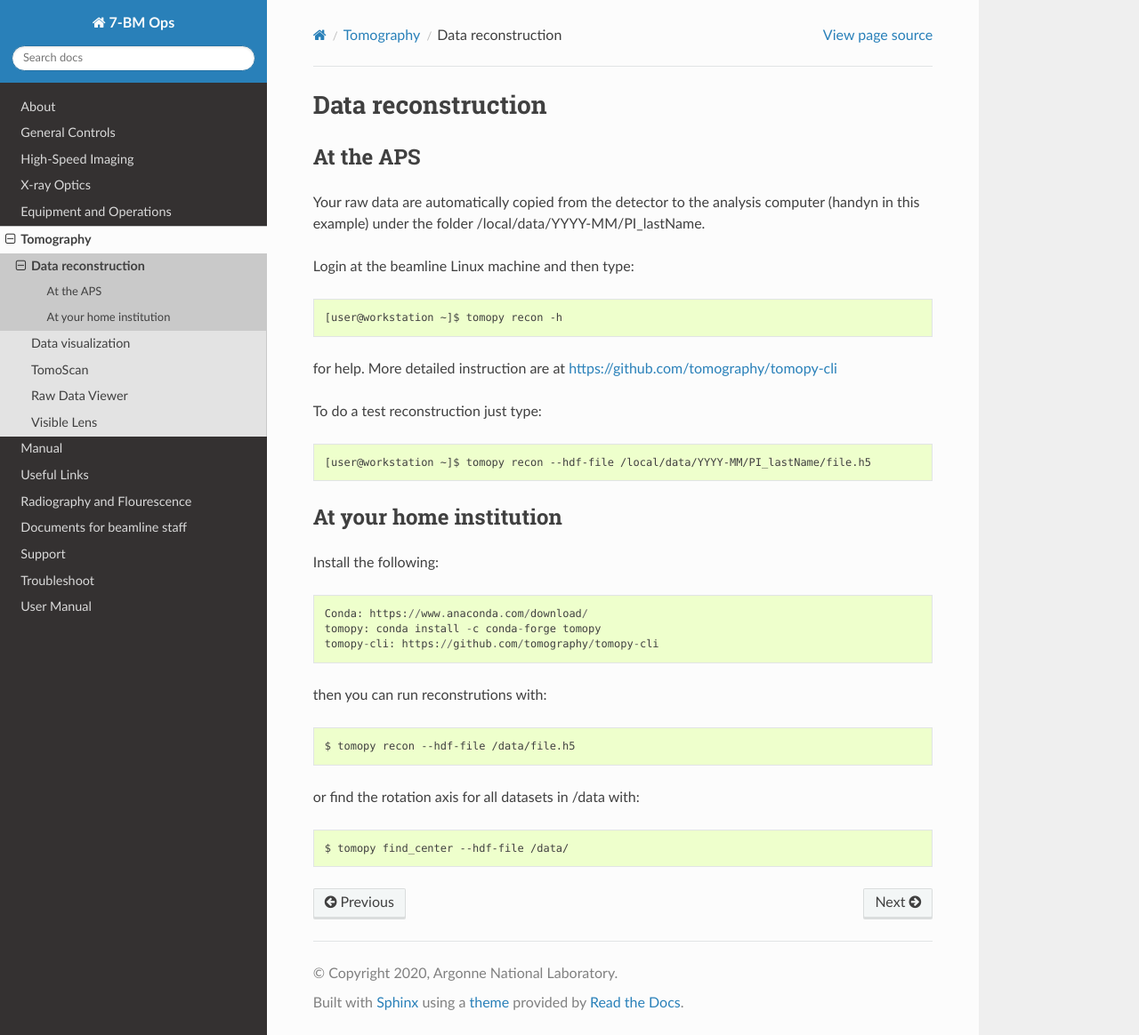
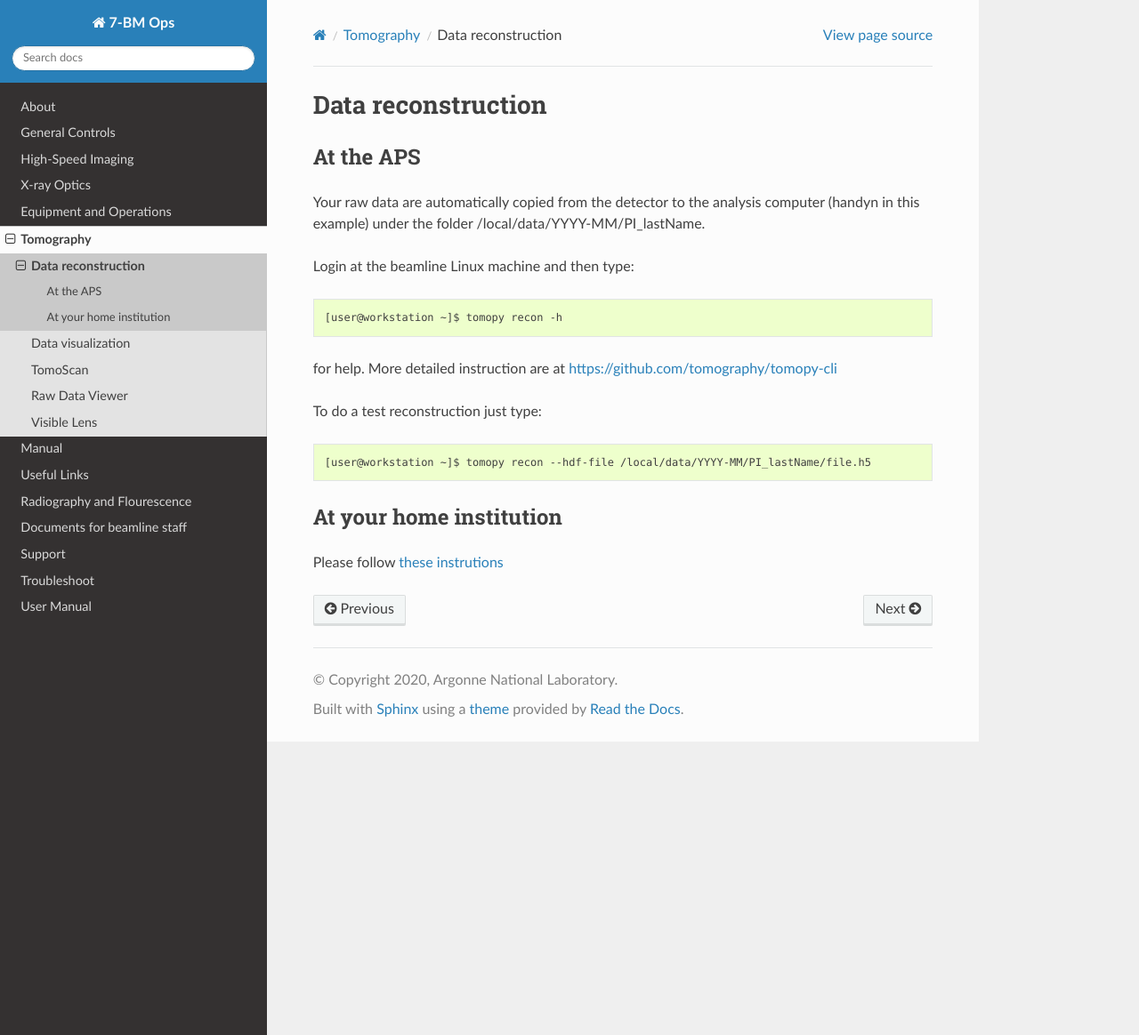
Before and after one commit to xray-imaging/7bm-docs, a Sphinx documentation site: the page built from docs/source/tomography/data_recon.rst, in a window 1280 px wide and 1164 px high. Shown: the whole window at 89% size. Built offline with Sphinx 7.4.7 and the Read the Docs theme 2.0.0, drawn with Linux system fonts in a browser that asks for light colours.

Commit message:
linked tomo recon instruction to 2-bm page

```diff
--- a/docs/source/tomography/data_recon.rst
+++ b/docs/source/tomography/data_recon.rst
@@ -22,16 +22,4 @@ To do a test reconstruction just type::
 At your home institution
 ------------------------
 
-Install the following::
-
-    Conda: https://www.anaconda.com/download/
-    tomopy: conda install -c conda-forge tomopy
-    tomopy-cli: https://github.com/tomography/tomopy-cli
-
-then you can run reconstrutions with::
-
-    $ tomopy recon --hdf-file /data/file.h5
-
-or find the rotation axis for all datasets in /data with::
-
-    $ tomopy find_center --hdf-file /data/
+Please follow `these instrutions <https://docs2bm.readthedocs.io/en/latest/source/user/item_006.html>`_
```
